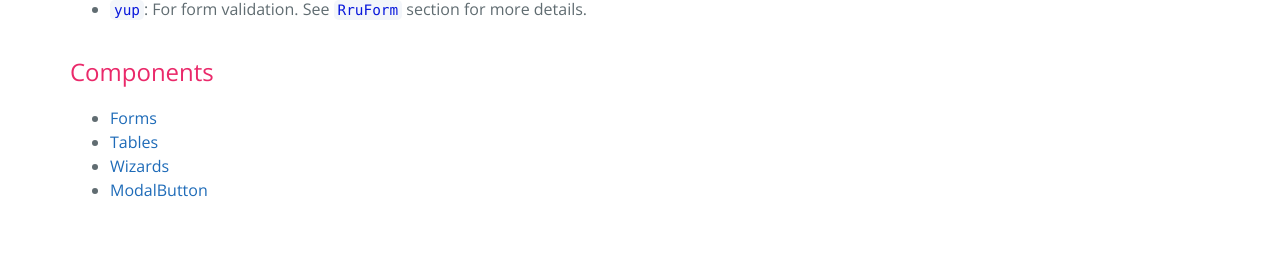
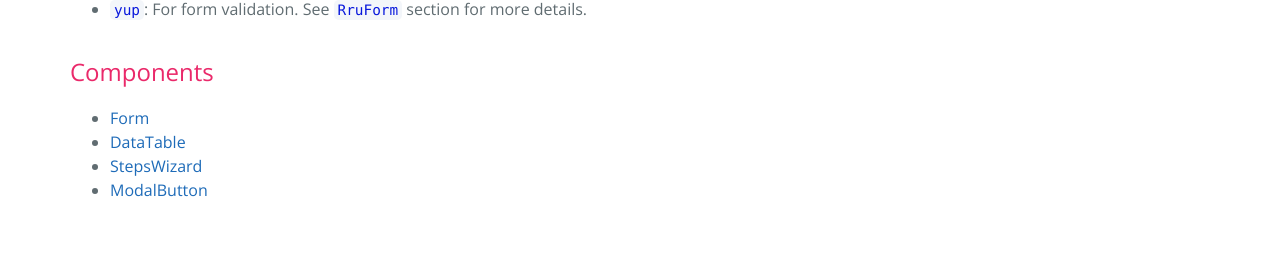
Before and after one commit to coder966/react-rich-ui, a Jekyll site: the page built from docs/v2/get-started.md, in a window 1280 px wide. Shown: the part 1027-1292 px from the top of the page. Built offline with Jekyll 4.4.1, drawn with Linux system fonts in a browser that asks for light colours; our own code applies the rules of GitHub Pages for plain Markdown files.

Commit message:
formatting

```diff
--- a/docs/v2/get-started.md
+++ b/docs/v2/get-started.md
@@ -42,7 +42,7 @@
 
 ## Components
 
-- [Forms](/docs/v2/components/RruForm)
-- [Tables](/docs/v2/components/RruDataTable)
-- [Wizards](/docs/v2/components/RruStepsWizard)
+- [Form](/docs/v2/components/RruForm)
+- [DataTable](/docs/v2/components/RruDataTable)
+- [StepsWizard](/docs/v2/components/RruStepsWizard)
 - [ModalButton](/docs/v2/components/RruModalButton)
```
Also changed, not shown: CHANGELOG.md.
